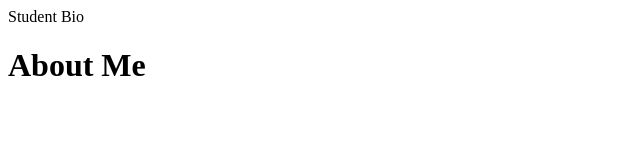
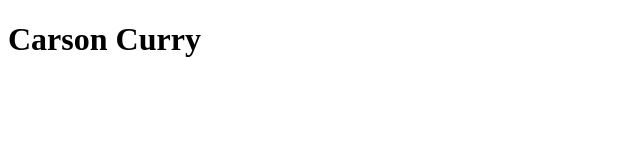
Before and after one commit to carsoncurry/carsoncurry.github.io, a plain HTML site: page index.html in a window 1280 px wide. Shown: the whole page, without its empty margins (0-640 px from the left). Drawn offline with Linux system fonts and the light colour scheme.

Commit message:
hopefully working html

```diff
--- a/index.html
+++ b/index.html
@@ -1,9 +1,12 @@
 <!DOCTYPE html>
 <html>
-    <header>Student Bio</header>
+    <head>
+        <title>Student Bio</title>
 
-    <title>Carson Curry</title>
+        <body>
 
-    <h1>About Me</h1>
+            <h1>Carson Curry</h1>
 
+        </body>
+    </head>
 </html>
```
